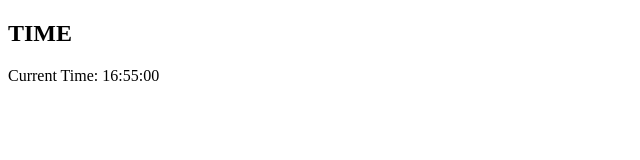
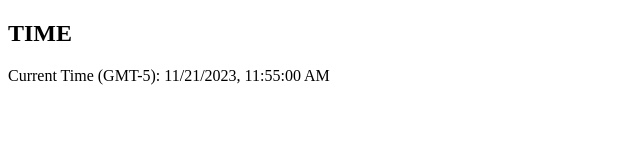
Before and after one commit to luisfertam/kindleinfo, a plain HTML site: page index.html in a window 1280 px wide. Shown: the whole page, without its empty margins (0-640 px from the left). Drawn offline with Linux system fonts and the light colour scheme.

Commit message:
current time

```diff
--- a/index.html
+++ b/index.html
@@ -7,10 +7,8 @@
     <link rel="stylesheet" href="styles.css">
 </head>
 <body>
-    <div id="weather-container">
-        <h2>TIME</h2>
-        <p id="currentTime"></p>
-    </div>
+    <h2>TIME</h2>
+    <p id="time-container"></p>
 
     <script src="script.js"></script>
 </body>
--- a/script.js
+++ b/script.js
@@ -1,20 +1,14 @@
+document.addEventListener('DOMContentLoaded', function () {
+    updateTime();
+    // Update the time every second
+    setInterval(updateTime, 1000);
+});
+
 function updateTime() {
-    var currentTimeElement = document.getElementById("currentTime");
-    var currentTime = new Date();
-    var hours = currentTime.getHours();
-    var minutes = currentTime.getMinutes();
-    var seconds = currentTime.getSeconds();
+    // Get the current time in GMT-5 timezone
+    const gmtMinus5 = new Date().toLocaleString('en-US', { timeZone: 'America/New_York' });
 
-    // Add leading zero if needed
-    minutes = minutes < 10 ? "0" + minutes : minutes;
-    seconds = seconds < 10 ? "0" + seconds : seconds;
-
-    var formattedTime = hours + ":" + minutes + ":" + seconds;
-    currentTimeElement.innerHTML = "Current Time: " + formattedTime;
+    // Display the time in the specified container
+    const timeContainer = document.getElementById('time-container');
+    timeContainer.textContent = 'Current Time (GMT-5): ' + gmtMinus5;
 }
-
-// Update the time every second
-setInterval(updateTime, 1000);
-
-// Initial call to display time immediately when the page loads
-updateTime();
```
